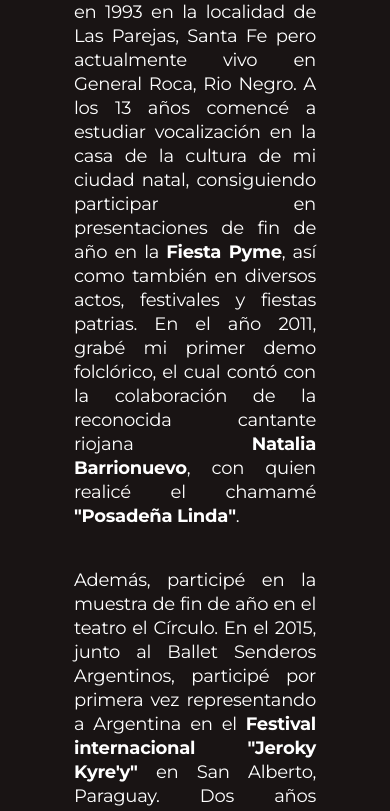
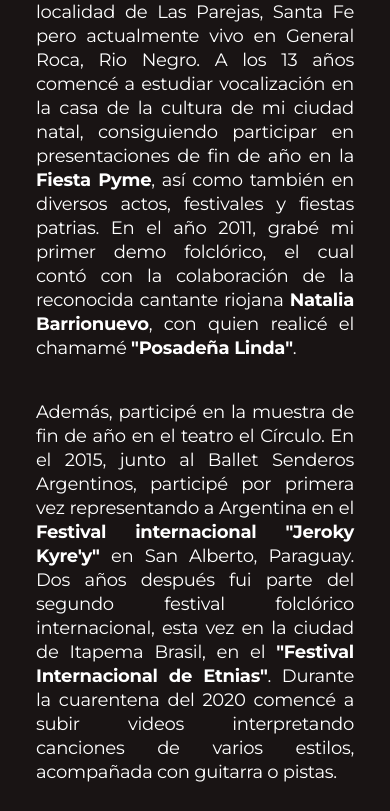
Before and after one commit to franRappazzini/proyectoMagali, a website: page index.html in a window 390 px wide. Shown: the part 2535-3346 px from the top of the page. Drawn offline with nearby package versions, Linux system fonts and the light colour scheme.

Commit message:
cambie el valor de el padding  del texto de 'mi biografia', a 24px

```diff
--- a/scss/_base.scss
+++ b/scss/_base.scss
@@ -450,8 +450,8 @@ body {
       }
       .txt-style {
         font-size: 18px;
-        padding-left: 62px;
-        padding-right: 62px;
+        padding-left: 24px;
+        padding-right: 24px;
         text-align: justify;
       }
       .mi-biografia {
```
Also changed, not shown: css/style.css.
